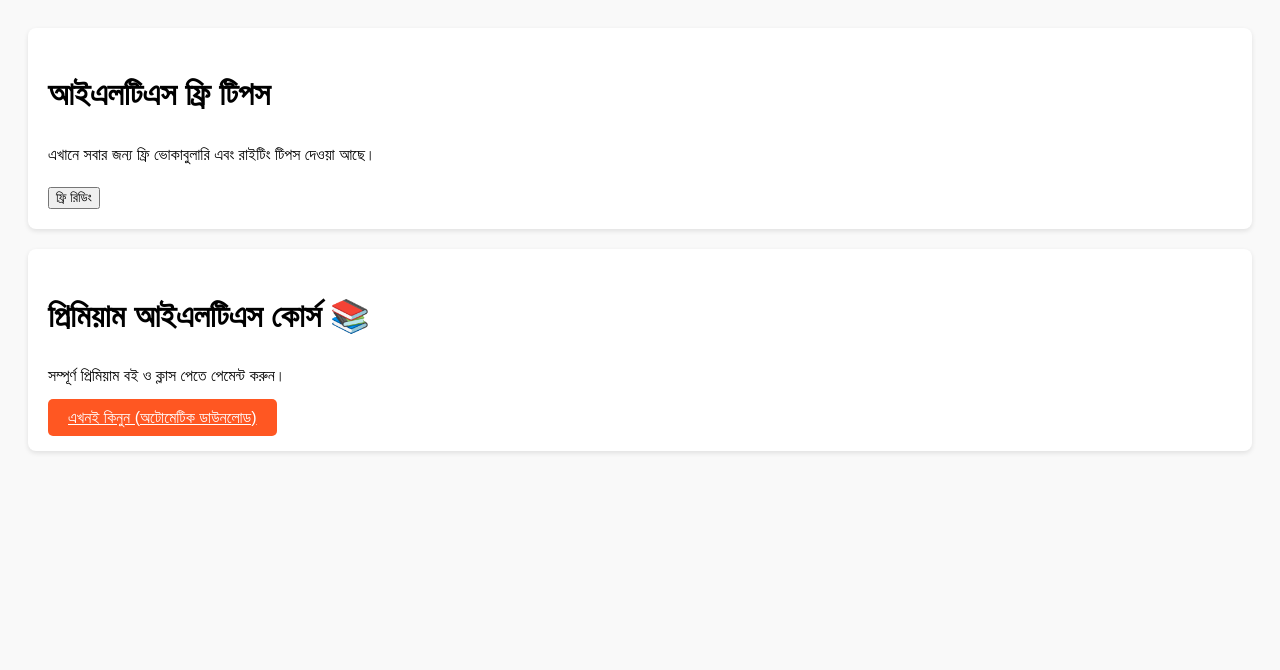
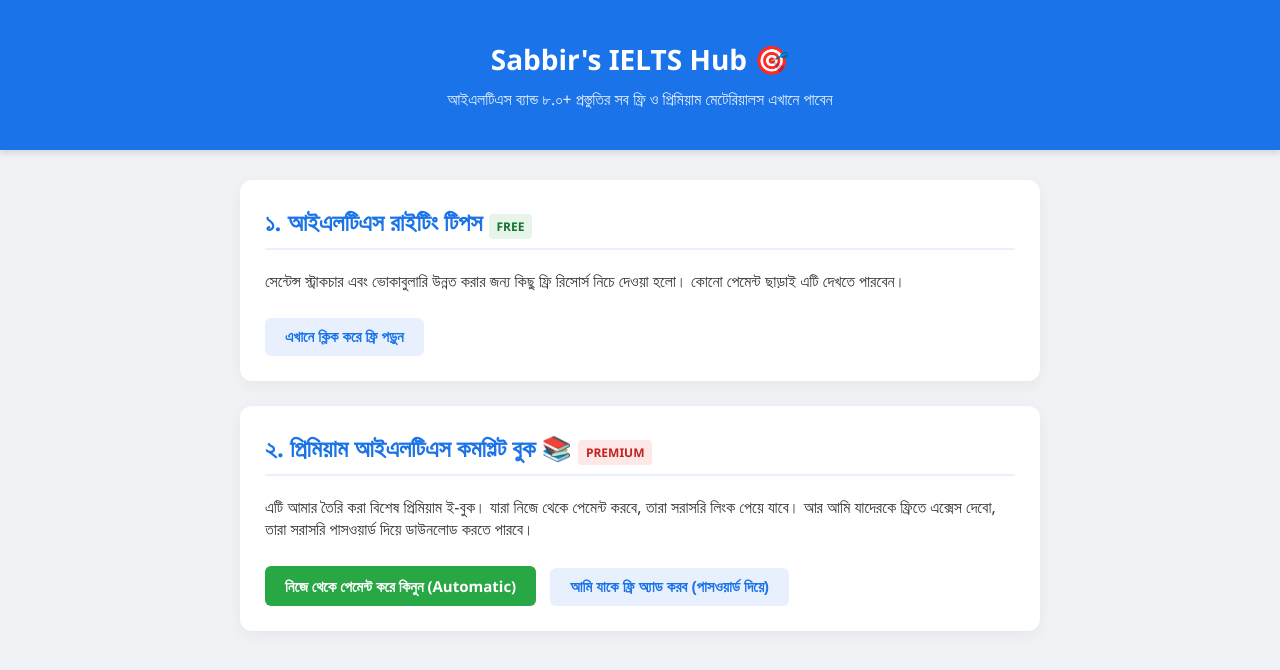
Before and after one commit to ielts-hub-sabbir/ielts-hub-sabbir.github.io, a plain HTML site: page index.html in a window 1280 px wide. Drawn offline with Linux system fonts and the light colour scheme.

Commit message:
Update index.html

```diff
--- a/index.html
+++ b/index.html
@@ -2,30 +2,82 @@
 <html lang="bn">
 <head>
     <meta charset="UTF-8">
+    <meta name="viewport" content="width=device-width, initial-scale=1.0">
     <title>Sabbir's IELTS Hub</title>
     <style>
-        body { font-family: sans-serif; line-height: 1.6; padding: 20px; background: #f9f9f9; }
-        .section { background: white; padding: 20px; margin-bottom: 20px; border-radius: 8px; box-shadow: 0 2px 5px rgba(0,0,0,0.1); }
-        .paid-btn { background: #ff5722; color: white; padding: 10px 20px; border: none; cursor: pointer; border-radius: 5px; }
+        body { font-family: 'Segoe UI', Tahoma, Geneva, Verdana, sans-serif; background-color: #f0f2f5; margin: 0; padding: 0; text-align: center; color: #333; }
+        .header { background-color: #1a73e8; color: white; padding: 40px 20px; box-shadow: 0 4px 6px rgba(0,0,0,0.1); }
+        .header h1 { margin: 0; font-size: 28px; }
+        .header p { margin: 10px 0 0 0; opacity: 0.9; }
+        .main-container { max-width: 800px; margin: 30px auto; padding: 0 15px; }
+        .card { background: white; padding: 25px; margin-bottom: 25px; border-radius: 12px; box-shadow: 0 4px 15px rgba(0,0,0,0.05); text-align: left; }
+        .card h2 { color: #1a73e8; margin-top: 0; border-bottom: 2px solid #e8f0fe; padding-bottom: 10px; }
+        .btn { display: inline-block; padding: 10px 20px; font-size: 15px; font-weight: bold; border-radius: 6px; cursor: pointer; text-decoration: none; margin-top: 10px; border: none; }
+        .btn-free { background-color: #e8f0fe; color: #1a73e8; }
+        .btn-free:hover { background-color: #d2e3fc; }
+        .btn-paid { background-color: #28a745; color: white; }
+        .btn-paid:hover { background-color: #218838; }
+        .badge-free { background: #e6f4ea; color: #137333; padding: 4px 8px; border-radius: 4px; font-size: 12px; font-weight: bold; }
+        .badge-paid { background: #fce8e6; color: #c5221f; padding: 4px 8px; border-radius: 4px; font-size: 12px; font-weight: bold; }
+        .free-content { display: none; background: #fafafa; padding: 15px; margin-top: 15px; border-radius: 6px; border-left: 4px solid #1a73e8; }
     </style>
 </head>
 <body>
 
-    <!-- ফ্রি সেকশন (সবার জন্য) -->
-    <div class="section">
-        <h1>আইএলটিএস ফ্রি টিপস</h1>
-        <p>এখানে সবার জন্য ফ্রি ভোকাবুলারি এবং রাইটিং টিপস দেওয়া আছে।</p>
-        <button onclick="alert('এটি ফ্রি কন্টেন্ট!')">ফ্রি রিডিং</button>
+<div class="header">
+    <h1>Sabbir's IELTS Hub 🎯</h1>
+    <p>আইএলটিএস ব্যান্ড ৮.০+ প্রস্তুতির সব ফ্রি ও প্রিমিয়াম মেটেরিয়ালস এখানে পাবেন</p>
+</div>
+
+<div class="main-container">
+
+    <div class="card">
+        <h2>১. আইএলটিএস রাইটিং টিপস <span class="badge-free">FREE</span></h2>
+        <p>সেন্টেন্স স্ট্রাকচার এবং ভোকাবুলারি উন্নত করার জন্য কিছু ফ্রি রিসোর্স নিচে দেওয়া হলো। কোনো পেমেন্ট ছাড়াই এটি দেখতে পারবেন।</p>
+        <button class="btn btn-free" onclick="toggleFreeContent()">এখানে ক্লিক করে ফ্রি পড়ুন</button>
+
+        <div id="freeBox" class="free-content">
+            <h4>📝 গুরুত্বপূর্ণ টিপস:</h4>
+            <p>১. Simple বাক্যের পরিবর্তে Complex এবং Compound বাক্য বেশি ব্যবহার করুন।</p>
+            <p>২. একটি শব্দ বারবার ব্যবহার না করে সেটির Synonyms বা প্রতিশব্দ ব্যবহার করুন।</p>
+        </div>
     </div>
 
-    <!-- পেইড সেকশন (অটোমেটেড পেমেন্ট) -->
-    <div class="section">
-        <h1>প্রিমিয়াম আইএলটিএস কোর্স 📚</h1>
-        <p>সম্পূর্ণ প্রিমিয়াম বই ও ক্লাস পেতে পেমেন্ট করুন।</p>
+    <div class="card">
+        <h2>২. প্রিমিয়াম আইএলটিএস কমপ্লিট বুক 📚 <span class="badge-paid">PREMIUM</span></h2>
+        <p>এটি আমার তৈরি করা বিশেষ প্রিমিয়াম ই-বুক। যারা নিজে থেকে পেমেন্ট করবে, তারা সরাসরি লিংক পেয়ে যাবে। আর আমি যাদেরকে ফ্রিতে এক্সেস দেবো, তারা সরাসরি পাসওয়ার্ড দিয়ে ডাউনলোড করতে পারবে।</p>
 
-        <!-- এখানে গামরোড বা পেমেন্ট লিংক বসাবেন -->
-        <a href="https://gumroad.com/l/your-product-link" class="paid-btn">এখনই কিনুন (অটোমেটিক ডাউনলোড)</a>
+        <a href="https://gumroad.com/" target="_blank" class="btn btn-paid">নিজে থেকে পেমেন্ট করে কিনুন (Automatic)</a>
+
+        <button class="btn btn-free" onclick="checkVIPAccess()" style="margin-left: 10px;">আমি যাকে ফ্রি অ্যাড করব (পাসওয়ার্ড দিয়ে)</button>
     </div>
+
+</div>
+
+<script>
+    // ফ্রি কন্টেন্ট দেখানোর জাভাস্ক্রিপ্ট
+    function toggleFreeContent() {
+        var x = document.getElementById("freeBox");
+        if (x.style.display === "none" || x.style.display === "") {
+            x.style.display = "block";
+        } else {
+            x.style.display = "none";
+        }
+    }
+
+    // ফ্রি মেম্বার বা পাসওয়ার্ড ভেরিফিকেশন জাভাস্ক্রিপ্ট
+    function checkVIPAccess() {
+        var secretPassword = "SABBIR_VIP_FREE"; // এই পাসওয়ার্ডটি আপনি আপনার পছন্দের মানুষকে ফ্রিতে দেবেন
+        var userCode = prompt("আমি আপনাকে যে ফ্রি VIP কোডটি দিয়েছি, সেটি এখানে লিখুন:");
+
+        if (userCode === secretPassword) {
+            alert("কোড সঠিক হয়েছে! আপনাকে ফ্রি ডাউনলোডের ড্রাইভে নিয়ে যাওয়া হচ্ছে...");
+            window.open("https://drive.google.com/", "_blank"); // এখানে আপনার গুগল ড্রাইভের আসল লিংকটি বসবে
+        } else if (userCode !== null) {
+            alert("দুঃখিত! কোডটি সঠিক নয়।");
+        }
+    }
+</script>
 
 </body>
 </html>
```
